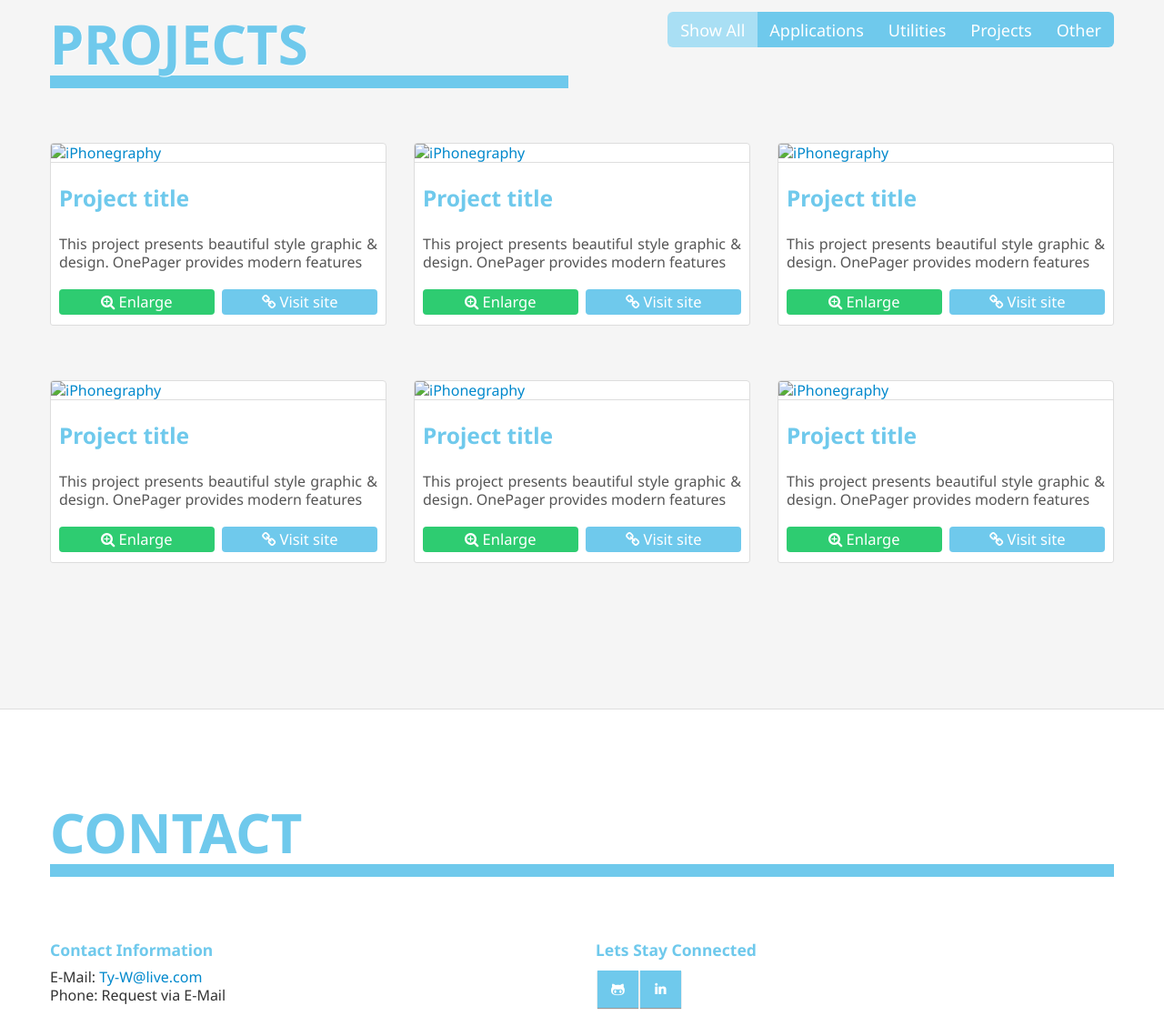
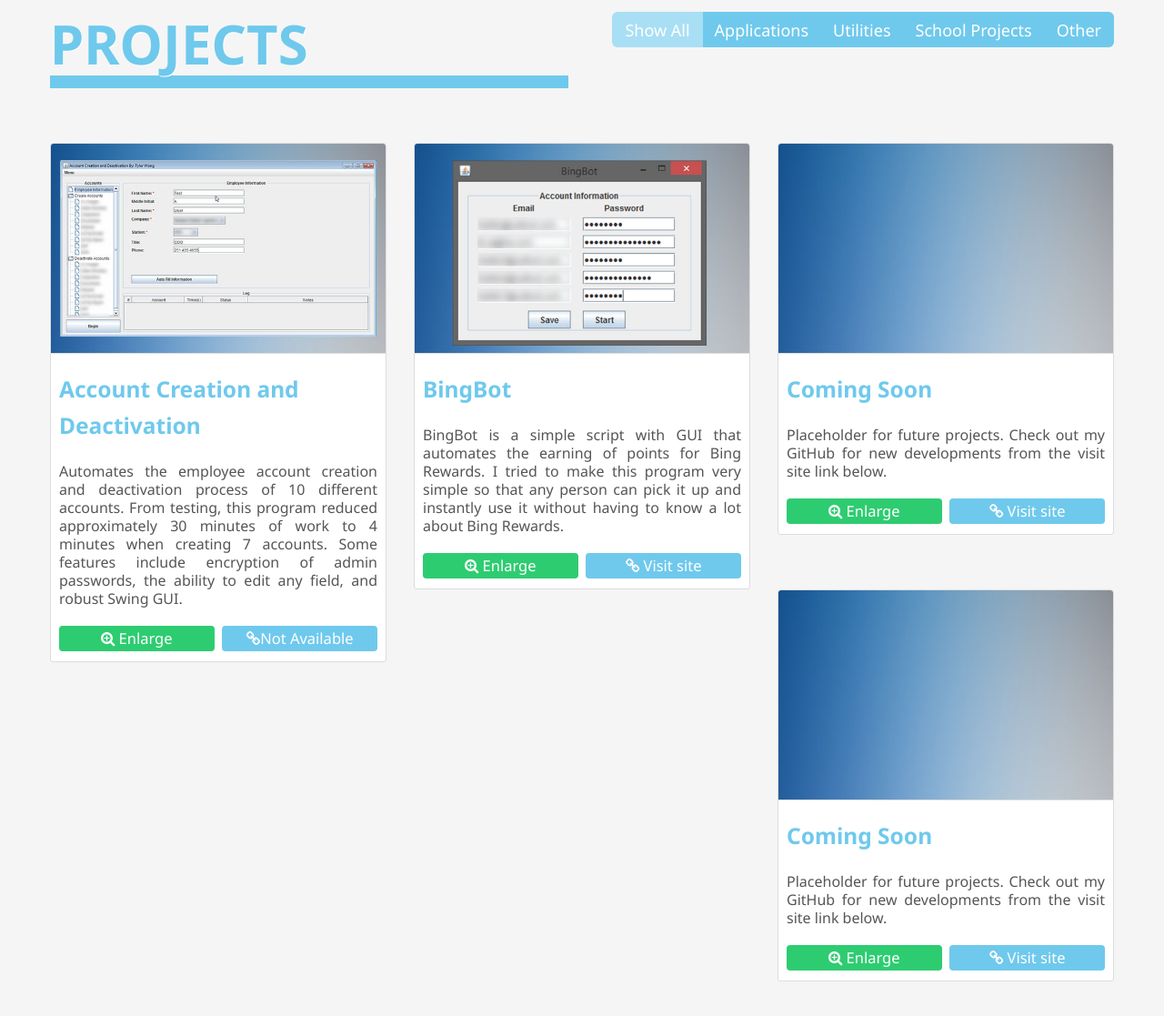
Before and after one commit to T-Wong/portfolio, a plain HTML site: page index.html in a window 1280 px wide. Shown: the part 1735-2852 px from the top of the page at 91% size. Drawn offline with Linux system fonts and the light colour scheme; some packages are replaced by stand-ins of ours; a script that the page names is missing.

Commit message:
Updated with projects

```diff
--- a/index.html
+++ b/index.html
@@ -302,7 +302,7 @@
 								<a href="#" data-filter="*" class="ione-col active btn btn-primary btn-large">Show All</a>
 								<a href="#" data-filter=".graphics" class="btn ione-col btn-primary btn-large">Applications</a>
 								<a href="#" data-filter=".web" class="btn ione-col btn-primary btn-large">Utilities</a>
-								<a href="#" data-filter=".branding" class="btn ione-col btn-primary btn-large">Projects</a>
+								<a href="#" data-filter=".branding" class="btn ione-col btn-primary btn-large">School Projects</a>
 								<a href="#" data-filter=".seo" class="btn ione-col btn-primary btn-large">Other</a>
 								</div>
 							</div>
@@ -329,34 +329,78 @@
 
 
 		<!-- portfolio item -->
-		<div class="span4  project-item seo graphics box ">
+		<div class="span4  project-item web graphics box ">
 			<div class="thumbnail">
 
 				<!-- IMAGE CONTAINER-->
-				<a data-gal="prettyPhoto[gallery]" href="images/indexb.png" class="img-wrap">
-					<img src="images/indexb.png" alt="iPhonegraphy" />
+				<a data-gal="prettyPhoto[gallery]" href="assets/img/ac.jpg" class="img-wrap">
+					<img src="assets/img/ac.jpg" alt="Account Creation and Deactivation" />
 				</a>
 				<!--END IMAGE CONTAINER-->
 
 				<!-- CAPTION -->
 				<div class="caption">
 				<!-- TITLE -->
-					<h3 class="">Project title</h3>
+					<h3 class="">Account Creation and Deactivation</h3>
 				<!-- / TITLE -->
 
 				<!-- DESCRIPTION -->
 					<p class="caption-descr">
-					This project presents beautiful style graphic &amp; design. OnePager provides modern features
+					Automates the employee account creation and deactivation process of 10 different accounts. From testing, this program reduced approximately
+					30 minutes of work to 4 minutes when creating 7 accounts. Some features include encryption of admin passwords, the ability to edit any field, and robust Swing GUI.
 					</p>
 				<!-- / DESCRIPTION -->
 
 				<!--BUTTONS-->
 				<div class="row-fluid">
 					<div class="span6">
-						<a data-gal="prettyPhoto[gallery]" href="images/indexb.png" class="btn btn-success btn-block"><i class="fa-icon-zoom-in "></i> Enlarge</a>
+						<a data-gal="prettyPhoto[gallery]" href="assets/img/ac.jpg" class="btn btn-success btn-block"><i class="fa-icon-zoom-in "></i> Enlarge</a>
 					</div>
 					<div class="span6">
-						<a class="btn btn-primary btn-block" href="http://wrapbootstrap.com/theme/scroll-strap-modern-parallax-one-pager-WB0XLB528">
+						<a class="btn btn-primary btn-block" href="#">
+						<i class="fa-icon-link"></i>Not Available</a>
+					</div>
+				</div>
+				<!--/ BUTTONS-->
+
+				</div>
+				<!--END CAPTION -->
+
+			</div>
+		<!-- END: THUMBNAIL -->
+		</div>
+		<!-- END: portfolio item -->
+
+		<!-- portfolio item -->
+		<div class="span4  project-item web graphics box ">
+			<div class="thumbnail">
+
+				<!-- IMAGE CONTAINER-->
+				<a data-gal="prettyPhoto[gallery]" href="assets/img/bingbot.jpg" class="img-wrap">
+					<img src="assets/img/bingbot.jpg" alt="BingBot" />
+				</a>
+				<!--END IMAGE CONTAINER-->
+
+				<!-- CAPTION -->
+				<div class="caption">
+				<!-- TITLE -->
+					<h3 class="">BingBot</h3>
+				<!-- / TITLE -->
+
+				<!-- DESCRIPTION -->
+					<p class="caption-descr">
+					BingBot is a simple script with GUI that automates the earning of points for Bing Rewards. I tried to make this program very simple
+					so that any person can pick it up and instantly use it without having to know a lot about Bing Rewards.
+					</p>
+				<!-- / DESCRIPTION -->
+
+				<!--BUTTONS-->
+				<div class="row-fluid">
+					<div class="span6">
+						<a data-gal="prettyPhoto[gallery]" href="assets/img/bingbot.jpg" class="btn btn-success btn-block"><i class="fa-icon-zoom-in "></i> Enlarge</a>
+					</div>
+					<div class="span6">
+						<a class="btn btn-primary btn-block" href="https://github.com/T-Wong/BingBot">
 						<i class="fa-icon-link"></i> Visit site</a>
 					</div>
 				</div>
@@ -375,30 +419,30 @@
 			<div class="thumbnail">
 
 				<!-- IMAGE CONTAINER-->
-				<a data-gal="prettyPhoto[gallery]" href="images/indexb.png" class="img-wrap">
-					<img src="images/indexb.png" alt="iPhonegraphy" />
+				<a data-gal="prettyPhoto[gallery]" href="assets/img/comingsoon.jpg" class="img-wrap">
+					<img src="assets/img/comingsoon.jpg" alt="Coming Soon" />
 				</a>
 				<!--END IMAGE CONTAINER-->
 
 				<!-- CAPTION -->
 				<div class="caption">
 				<!-- TITLE -->
-					<h3 class="">Project title</h3>
+					<h3 class="">Coming Soon</h3>
 				<!-- / TITLE -->
 
 				<!-- DESCRIPTION -->
 					<p class="caption-descr">
-					This project presents beautiful style graphic &amp; design. OnePager provides modern features
+					Placeholder for future projects. Check out my GitHub for new developments from the visit site link below.
 					</p>
 				<!-- / DESCRIPTION -->
 
 				<!--BUTTONS-->
 				<div class="row-fluid">
 					<div class="span6">
-						<a data-gal="prettyPhoto[gallery]" href="images/indexb.png" class="btn btn-success btn-block"><i class="fa-icon-zoom-in "></i> Enlarge</a>
+						<a data-gal="prettyPhoto[gallery]" href="assets/img/comingsoon.jpg" class="btn btn-success btn-block"><i class="fa-icon-zoom-in "></i> Enlarge</a>
 					</div>
 					<div class="span6">
-						<a class="btn btn-primary btn-block" href="http://wrapbootstrap.com/theme/scroll-strap-modern-parallax-one-pager-WB0XLB528">
+						<a class="btn btn-primary btn-block" href="https://github.com/T-Wong">
 						<i class="fa-icon-link"></i> Visit site</a>
 					</div>
 				</div>
@@ -412,35 +456,35 @@
 		</div>
 		<!-- END: portfolio item -->
 
-		<!-- portfolio item -->
-		<div class="span4  project-item graphics web box ">
+<!-- portfolio item -->
+		<div class="span4  project-item seo box ">
 			<div class="thumbnail">
 
 				<!-- IMAGE CONTAINER-->
-				<a data-gal="prettyPhoto[gallery]" href="images/indexb.png" class="img-wrap">
-					<img src="images/indexb.png" alt="iPhonegraphy" />
+				<a data-gal="prettyPhoto[gallery]" href="assets/img/comingsoon.jpg" class="img-wrap">
+					<img src="assets/img/comingsoon.jpg" alt="Coming Soon" />
 				</a>
 				<!--END IMAGE CONTAINER-->
 
 				<!-- CAPTION -->
 				<div class="caption">
 				<!-- TITLE -->
-					<h3 class="">Project title</h3>
+					<h3 class="">Coming Soon</h3>
 				<!-- / TITLE -->
 
 				<!-- DESCRIPTION -->
 					<p class="caption-descr">
-					This project presents beautiful style graphic &amp; design. OnePager provides modern features
+					Placeholder for future projects. Check out my GitHub for new developments from the visit site link below.
 					</p>
 				<!-- / DESCRIPTION -->
 
 				<!--BUTTONS-->
 				<div class="row-fluid">
 					<div class="span6">
-						<a data-gal="prettyPhoto[gallery]" href="images/indexb.png" class="btn btn-success btn-block"><i class="fa-icon-zoom-in "></i> Enlarge</a>
+						<a data-gal="prettyPhoto[gallery]" href="assets/img/comingsoon.jpg" class="btn btn-success btn-block"><i class="fa-icon-zoom-in "></i> Enlarge</a>
 					</div>
 					<div class="span6">
-						<a class="btn btn-primary btn-block" href="http://wrapbootstrap.com/theme/scroll-strap-modern-parallax-one-pager-WB0XLB528">
+						<a class="btn btn-primary btn-block" href="https://github.com/T-Wong">
 						<i class="fa-icon-link"></i> Visit site</a>
 					</div>
 				</div>
@@ -454,35 +498,35 @@
 		</div>
 		<!-- END: portfolio item -->
 
-		<!-- portfolio item -->
-		<div class="span4  project-item branding web box ">
+<!-- portfolio item -->
+		<div class="span4  project-item seo box ">
 			<div class="thumbnail">
 
 				<!-- IMAGE CONTAINER-->
-				<a data-gal="prettyPhoto[gallery]" href="images/indexb.png" class="img-wrap">
-					<img src="images/indexb.png" alt="iPhonegraphy" />
+				<a data-gal="prettyPhoto[gallery]" href="assets/img/comingsoon.jpg" class="img-wrap">
+					<img src="assets/img/comingsoon.jpg" alt="Coming Soon" />
 				</a>
 				<!--END IMAGE CONTAINER-->
 
 				<!-- CAPTION -->
 				<div class="caption">
 				<!-- TITLE -->
-					<h3 class="">Project title</h3>
+					<h3 class="">Coming Soon</h3>
 				<!-- / TITLE -->
 
 				<!-- DESCRIPTION -->
 					<p class="caption-descr">
-					This project presents beautiful style graphic &amp; design. OnePager provides modern features
+					Placeholder for future projects. Check out my GitHub for new developments from the visit site link below.
 					</p>
 				<!-- / DESCRIPTION -->
 
 				<!--BUTTONS-->
 				<div class="row-fluid">
 					<div class="span6">
-						<a data-gal="prettyPhoto[gallery]" href="images/indexb.png" class="btn btn-success btn-block"><i class="fa-icon-zoom-in "></i> Enlarge</a>
+						<a data-gal="prettyPhoto[gallery]" href="assets/img/comingsoon.jpg" class="btn btn-success btn-block"><i class="fa-icon-zoom-in "></i> Enlarge</a>
 					</div>
 					<div class="span6">
-						<a class="btn btn-primary btn-block" href="http://wrapbootstrap.com/theme/scroll-strap-modern-parallax-one-pager-WB0XLB528">
+						<a class="btn btn-primary btn-block" href="https://github.com/T-Wong">
 						<i class="fa-icon-link"></i> Visit site</a>
 					</div>
 				</div>
@@ -496,81 +540,40 @@
 		</div>
 		<!-- END: portfolio item -->
 
-		<!-- portfolio item -->
-		<div class="span4  project-item seo graphics box ">
+<!-- portfolio item -->
+		<div class="span4  project-item seo box ">
 			<div class="thumbnail">
 
 				<!-- IMAGE CONTAINER-->
-				<a data-gal="prettyPhoto[gallery]" href="images/indexb.png" class="img-wrap">
-					<img src="images/indexb.png" alt="iPhonegraphy" />
+				<a data-gal="prettyPhoto[gallery]" href="assets/img/comingsoon.jpg" class="img-wrap">
+					<img src="assets/img/comingsoon.jpg" alt="Coming Soon" />
 				</a>
 				<!--END IMAGE CONTAINER-->
 
 				<!-- CAPTION -->
 				<div class="caption">
 				<!-- TITLE -->
-					<h3 class="">Project title</h3>
+					<h3 class="">Coming Soon</h3>
 				<!-- / TITLE -->
 
 				<!-- DESCRIPTION -->
 					<p class="caption-descr">
-					This project presents beautiful style graphic &amp; design. OnePager provides modern features
+					Placeholder for future projects. Check out my GitHub for new developments from the visit site link below.
 					</p>
 				<!-- / DESCRIPTION -->
 
 				<!--BUTTONS-->
 				<div class="row-fluid">
 					<div class="span6">
-						<a data-gal="prettyPhoto[gallery]" href="images/indexb.png" class="btn btn-success btn-block"><i class="fa-icon-zoom-in "></i> Enlarge</a>
+						<a data-gal="prettyPhoto[gallery]" href="assets/img/comingsoon.jpg" class="btn btn-success btn-block"><i class="fa-icon-zoom-in "></i> Enlarge</a>
 					</div>
 					<div class="span6">
-						<a class="btn btn-primary btn-block" href="http://wrapbootstrap.com/theme/scroll-strap-modern-parallax-one-pager-WB0XLB528">
+						<a class="btn btn-primary btn-block" href="https://github.com/T-Wong">
 						<i class="fa-icon-link"></i> Visit site</a>
 					</div>
 				</div>
 				<!--/ BUTTONS-->
 
-				</div>
-				<!--END CAPTION -->
-
-			</div>
-		<!-- END: THUMBNAIL -->
-		</div>
-		<!-- END: portfolio item -->
-
-		<!-- portfolio item -->
-		<div class="span4  project-item seo box ">
-			<div class="thumbnail">
-
-				<!-- IMAGE CONTAINER-->
-				<a data-gal="prettyPhoto[gallery]" href="images/indexb.png" class="img-wrap">
-					<img src="images/indexb.png" alt="iPhonegraphy" />
-				</a>
-				<!--END IMAGE CONTAINER-->
-
-				<!-- CAPTION -->
-				<div class="caption">
-				<!-- TITLE -->
-					<h3 class="">Project title</h3>
-				<!-- / TITLE -->
-
-				<!-- DESCRIPTION -->
-					<p class="caption-descr">
-					This project presents beautiful style graphic &amp; design. OnePager provides modern features
-					</p>
-				<!-- / DESCRIPTION -->
-
-				<!--BUTTONS-->
-				<div class="row-fluid">
-					<div class="span6">
-						<a data-gal="prettyPhoto[gallery]" href="images/indexb.png" class="btn btn-success btn-block"><i class="fa-icon-zoom-in "></i> Enlarge</a>
-					</div>
-					<div class="span6">
-						<a class="btn btn-primary btn-block" href="http://wrapbootstrap.com/theme/scroll-strap-modern-parallax-one-pager-WB0XLB528">
-						<i class="fa-icon-link"></i> Visit site</a>
-					</div>
-				</div>
-				<!--/ BUTTONS-->
 				</div>
 				<!--END CAPTION -->
 
```
Also changed, not shown: assets/img/ac.jpg (added), assets/img/bingbot.jpg (added), assets/img/comingsoon.jpg (added), 1 other file.
